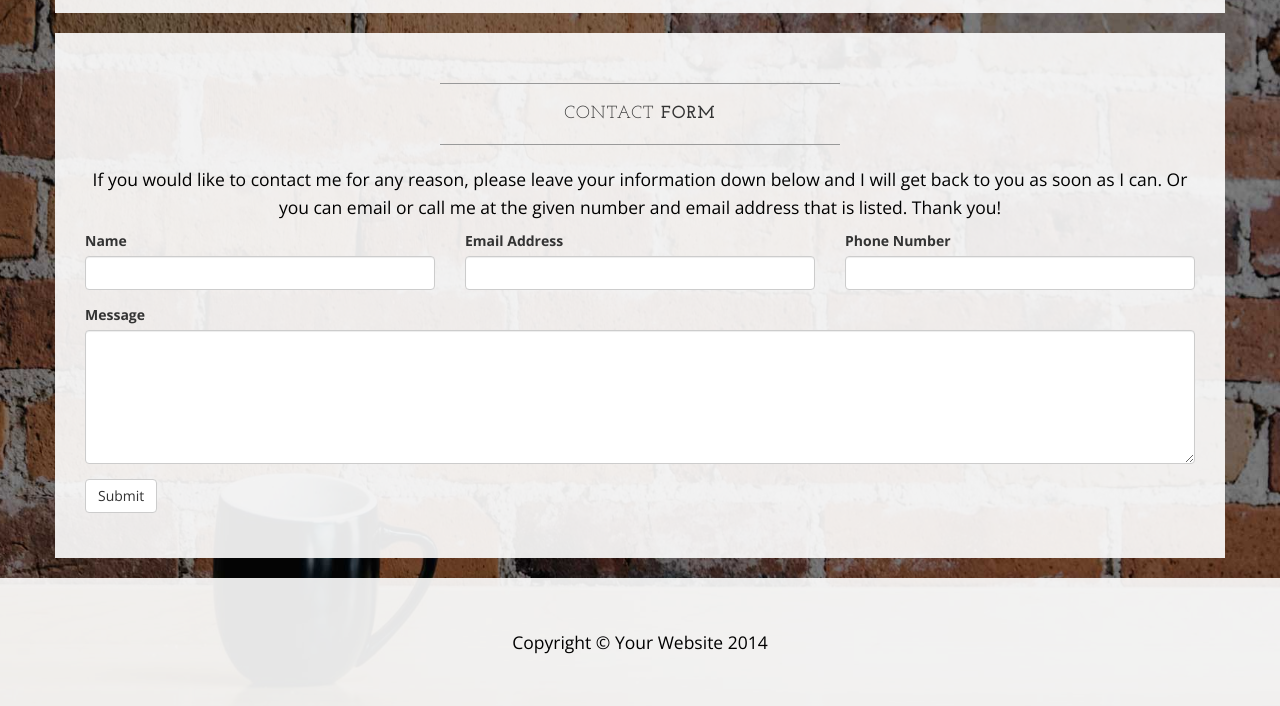
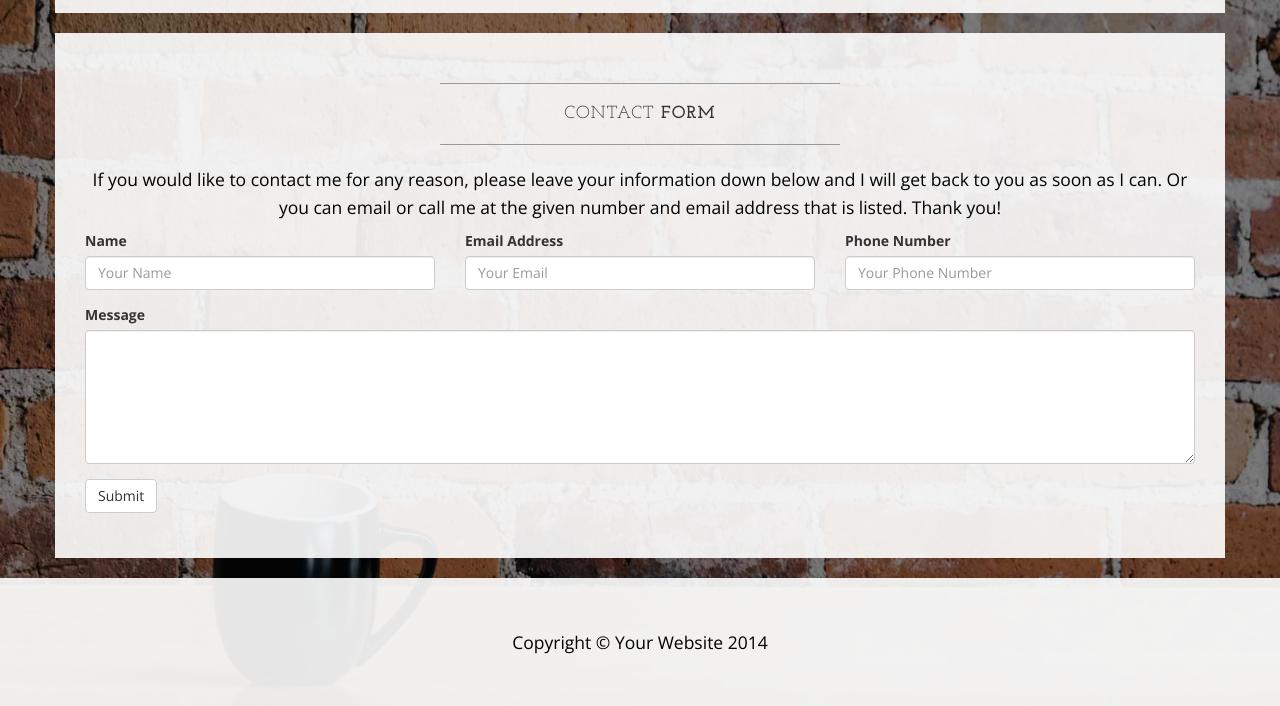
Before and after one commit to dionnesmith/dionnesmith.github.io, a plain HTML site: page contact.html in a window 1280 px wide. Shown: the part 893-1599 px from the top of the page. Drawn offline with nearby package versions, Linux system fonts and the light colour scheme.

Commit message:
my contact file needs to work.

```diff
--- a/contact.html
+++ b/contact.html
@@ -116,15 +116,15 @@
                         <div class="row">
                             <div class="form-group col-lg-4">
                                 <label>Name</label>
-                                <input type="text" class="form-control">
+                                <input type="text" class="form-control" placeholder="Your Name" id="name" required="" data-validation-required-message="Please enter your name." name="name">
                             </div>
                             <div class="form-group col-lg-4">
                                 <label>Email Address</label>
-                                <input type="email" class="form-control">
+                                <input type="email" class="form-control" placeholder="Your Email" id="email" required="" data-validation-required-message="Please enter your email address." name="_replyto">
                             </div>
                             <div class="form-group col-lg-4">
                                 <label>Phone Number</label>
-                                <input type="tel" class="form-control">
+                                <input type="tel" class="form-control" placeholder="Your Phone Number" id="phone" required="" data-validation-required-message="Please enter your phone number." name="phone">
                             </div>
                             <div class="clearfix"></div>
                             <div class="form-group col-lg-12">
@@ -134,7 +134,7 @@
                             <div class="form-group col-lg-12">
                                 <input type="hidden" name="save" value="contact">
                                 <button type="submit" class="btn btn-default">Submit</button>
-                                 <form action="https://formspree.io/cha2dionnesmith@gmail.com">
+                                 <form action="https://formspree.io/cha2dionnesmith@gmail.com" method="POST">
                             </div>
                         </div>
                     </form>
```
